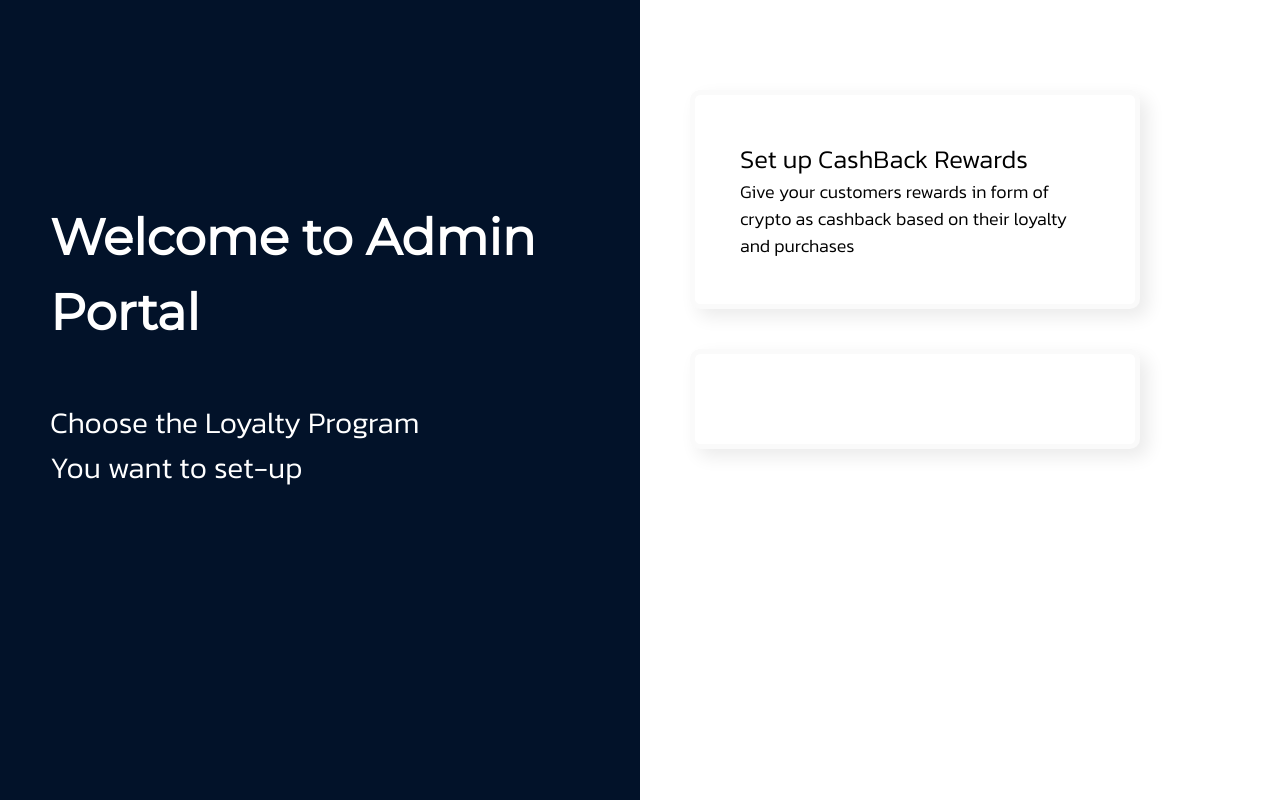
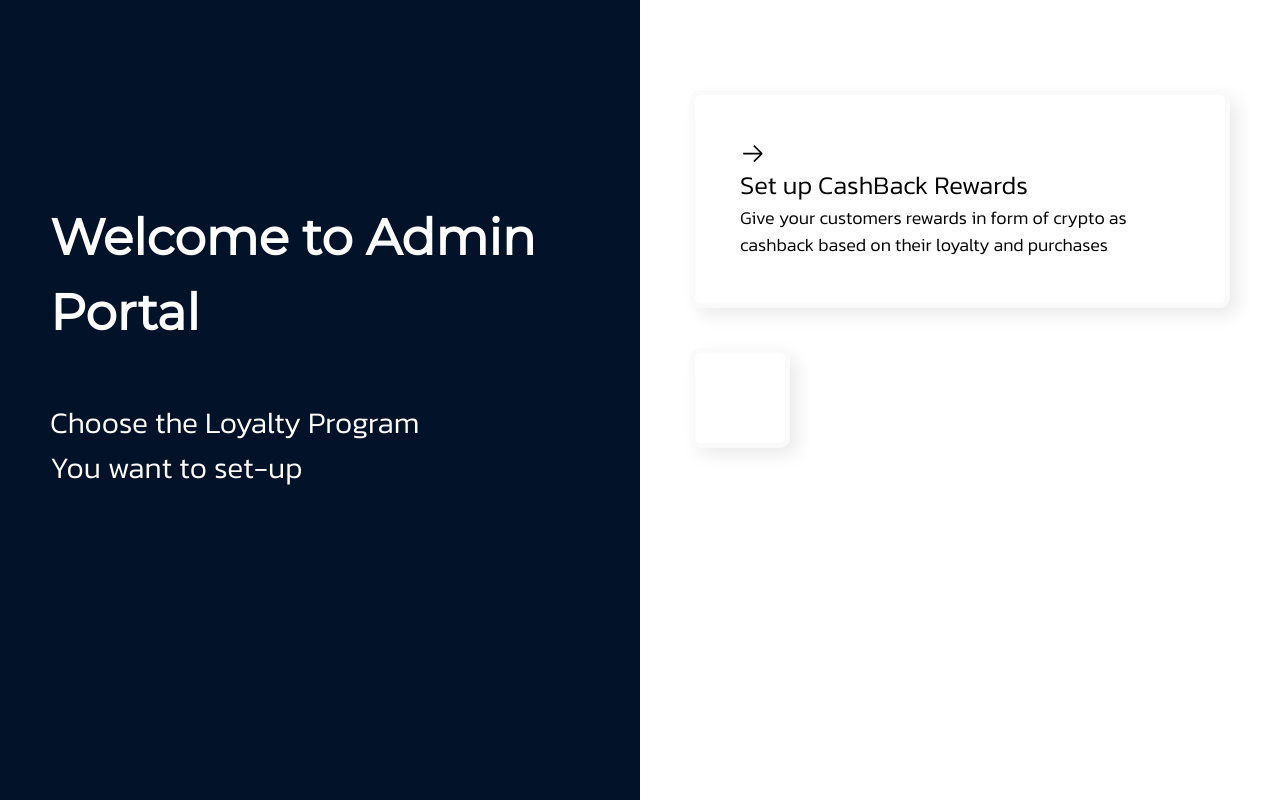
Before and after one commit to Trei-Labs/admin-side, a Next.js app in the folder mainfiles/: page / in a window 1280 px wide. Built offline with nearby package versions, Linux system fonts and the light colour scheme.

Commit message:
Updae Icons

```diff
--- a/mainfiles/package.json
+++ b/mainfiles/package.json
@@ -11,7 +11,8 @@
   "dependencies": {
     "next": "12.1.6",
     "react": "18.2.0",
-    "react-dom": "18.2.0"
+    "react-dom": "18.2.0",
+    "react-icons": "^4.4.0"
   },
   "devDependencies": {
     "autoprefixer": "^10.4.7",
--- a/mainfiles/pages/index.js
+++ b/mainfiles/pages/index.js
@@ -1,7 +1,7 @@
 import Head from 'next/head'
 import Image from 'next/image'
 import styles from '../styles/Home.module.css'
-
+import { VscArrowRight } from "react-icons/vsc";
 
 export default function Home() {
   return (
@@ -19,8 +19,10 @@
           <p className=' text-[30px] text-white mt-[50px]' >Choose the Loyalty Program <br/> You want to set-up</p>
         </div>
         <div className=' flex-col w-[50%] bg-white h-[100vh] p-[50px]' >
+
           <div className='card' >
-            Set up CashBack Rewards
+            <VscArrowRight/>
+            <label>Set up CashBack Rewards </label>
             <p className='text-[18px]' >Give your customers rewards in form of crypto as cashback based on their loyalty and purchases</p>
           </div>
           <div className='card' >
--- a/mainfiles/styles/cards.css
+++ b/mainfiles/styles/cards.css
@@ -1,6 +1,6 @@
 /* From uiverse.io by @Sujitkavaiya */
 .card {
-    width: 450px;
+    width: fit-content;
     height: fit-content;
     background: rgb(255, 255, 255);
     border-radius: 0.4em;
@@ -8,13 +8,11 @@
     transition: border 0.5s cubic-bezier(0.175, 0.885, 0.32, 1.275);
     border: rgb(250, 250, 250) 0.2em solid;
     margin-top: 40px;
-    justify-content: center;
-    align-self: center;
-    flex: auto;
     padding: 45px;
     font-size: calc(2vmax);
    }
 
    .card:hover {
     border: #021229 0.1em solid;
+    cursor: pointer;
    }
```
Also changed, not shown: 1 other file (tests, documents, lock files or other folders).
